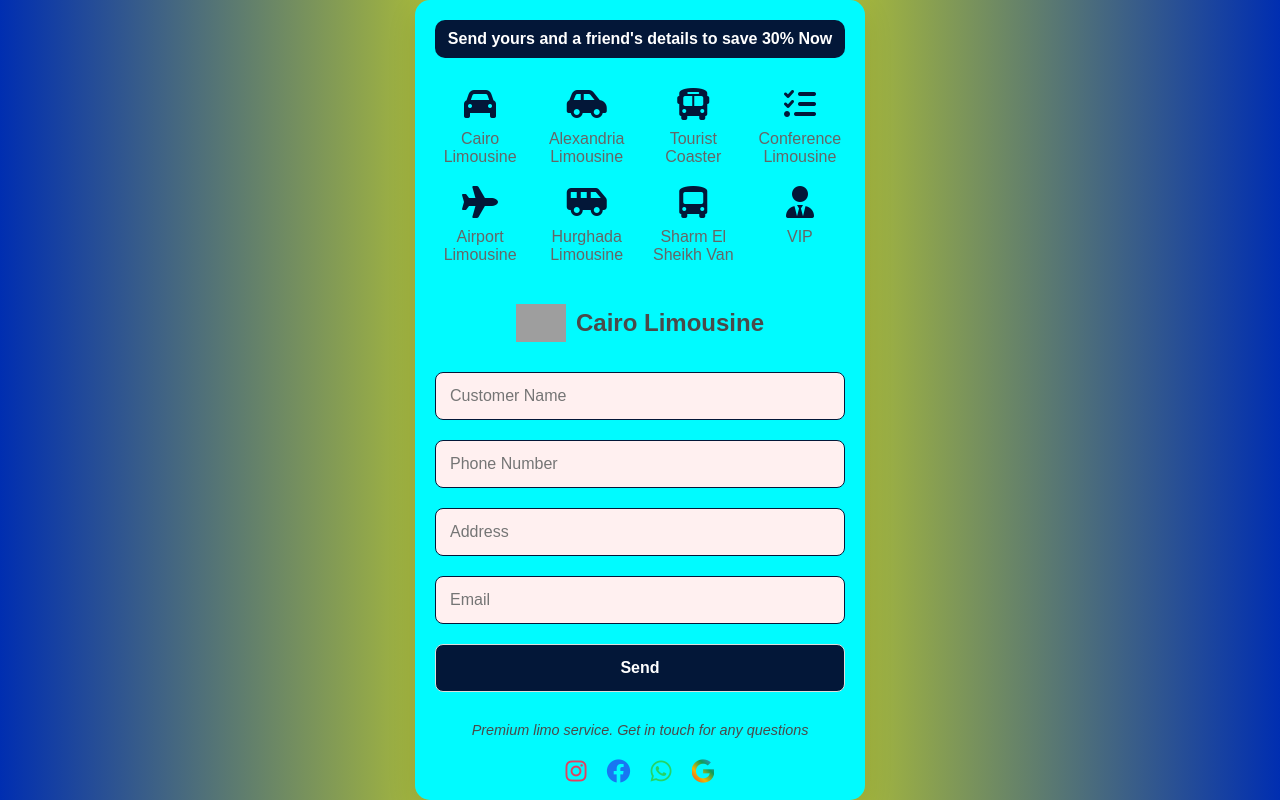
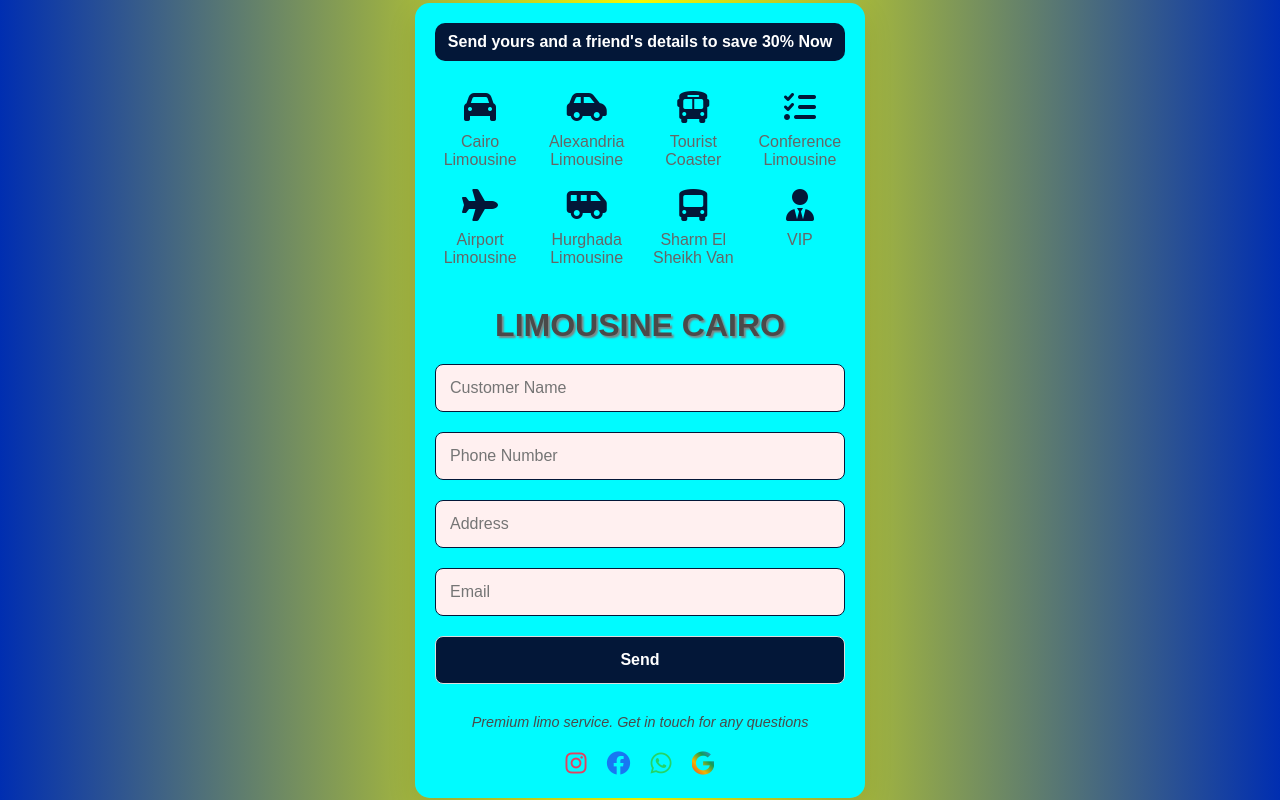
Before and after one commit to limousine-eg/Cairo-airport, a plain HTML site: page index.html in a window 1280 px wide. Drawn offline with nearby package versions, Linux system fonts and the light colour scheme; grey boxes are pictures that could not be loaded.

Commit message:
Update index.html

```diff
--- a/index.html
+++ b/index.html
@@ -9,7 +9,7 @@
     <link rel="stylesheet" href="https://cdnjs.cloudflare.com/ajax/libs/font-awesome/6.0.0-beta3/css/all.min.css">
 	<link rel="icon" href="logo.png" type="image/png">
     <style>
-        * {
+        *{
             margin: 0;
             padding: 0;
             box-sizing: border-box;
@@ -31,7 +31,7 @@
 
         .container {
             background-color: #ffffff;
-            padding: 20px;
+            padding: 20px; /* Increased padding to ensure space around the content */
             border-radius: 15px;
             box-shadow: 0 10px 30px rgba(0, 0, 0, 0.1);
             width: 100%;
@@ -145,11 +145,11 @@
         .social-icons a.instagram i {
             color: #E4405F;
         }
-        .social-icons a.facebook {
-            color: #1877F2;
+		.social-icons a.facebook{
+			color:#1877F2;
 		}
-        .social-icons a.whatsapp {
-            color: #25D366;
+		.social-icons a.whatsapp{
+			color:#25D366;
 		}
 
         .social-icons a.google i {
@@ -214,26 +214,6 @@
             }
         }
 
-        /* New styles for logo and text alignment */
-        .logo-container {
-            display: flex;
-            justify-content: center;
-            align-items: center;
-            margin-bottom: 20px; /* المسافة بين اللوجو والنص */
-        }
-
-        .logo {
-            width: 50px; /* حجم اللوجو */
-            height: auto;
-            margin-right: 10px; /* المسافة بين اللوجو والنص */
-        }
-
-        .logo-container p {
-            font-size: 1.5rem;
-            color: #4a4a4a;
-            margin: 0;
-            font-weight: bold;
-        }
     </style>
 </head>
 <body>
@@ -278,11 +258,7 @@
             </div>
         </div>
 
-        <!-- Logo and Text Section -->
-        <div class="logo-container">
-            <img src="logo.png" alt="Logo" class="logo">
-            <p>Cairo Limousine</p>
-        </div>
+        <h1>Limousine Cairo</h1>
 
         <input type="text" id="customerName" placeholder="Customer Name" />
         <input type="text" id="customerPhone" placeholder="Phone Number" />
@@ -310,13 +286,16 @@
             <a href="https://www.google.com/maps/place/%D8%A8%D8%A7%DA%A4%D9%84%D9%88+%D9%84%D9%8A%D9%85%D9%88%D8%B2%D9%8A%D9%86+-+PavloLimousine%E2%80%AD/@29.1244948,34.5514483,7z/data=!4m18!1m9!3m8!1s0xa7f03ebf23b94093:0x9d60d93ef3e0c934!2z2KjYp9qk2YTZiCDZhNmK2YXZiNiy2YrZhiAtIFBhdmxvTGltb3VzaW5l!8m2!3d29.1455922!4d31.9098603!9m1!1b1!16s%2Fg%2F11j_17zk86!3m7!1s0xa7f03ebf23b94093:0x9d60d93ef3e0c934!8m2!3d29.1455922!4d31.9098603!9m1!1b1!16s%2Fg%2F11j_17zk86?authuser=0&entry=ttu&g_ep=EgoyMDI1MDIxOS4xIKXMDSoASAFQAw%3D%3D" target="_blank" class="google">
                 <i class="fab fa-google"></i>
             </a>
+
+
 </div>
-
+        </div>
     </div>
 
     <script type="text/javascript" src="https://cdn.jsdelivr.net/npm/@emailjs/browser@4/dist/email.min.js"></script>
 
     <script>
+
         document.addEventListener('DOMContentLoaded', function() {
             document.body.onselectstart = function() { return false; };
             document.body.oncopy = function() { return false; }; //
```
Lines whose indentation alone changed are shown as unchanged.
